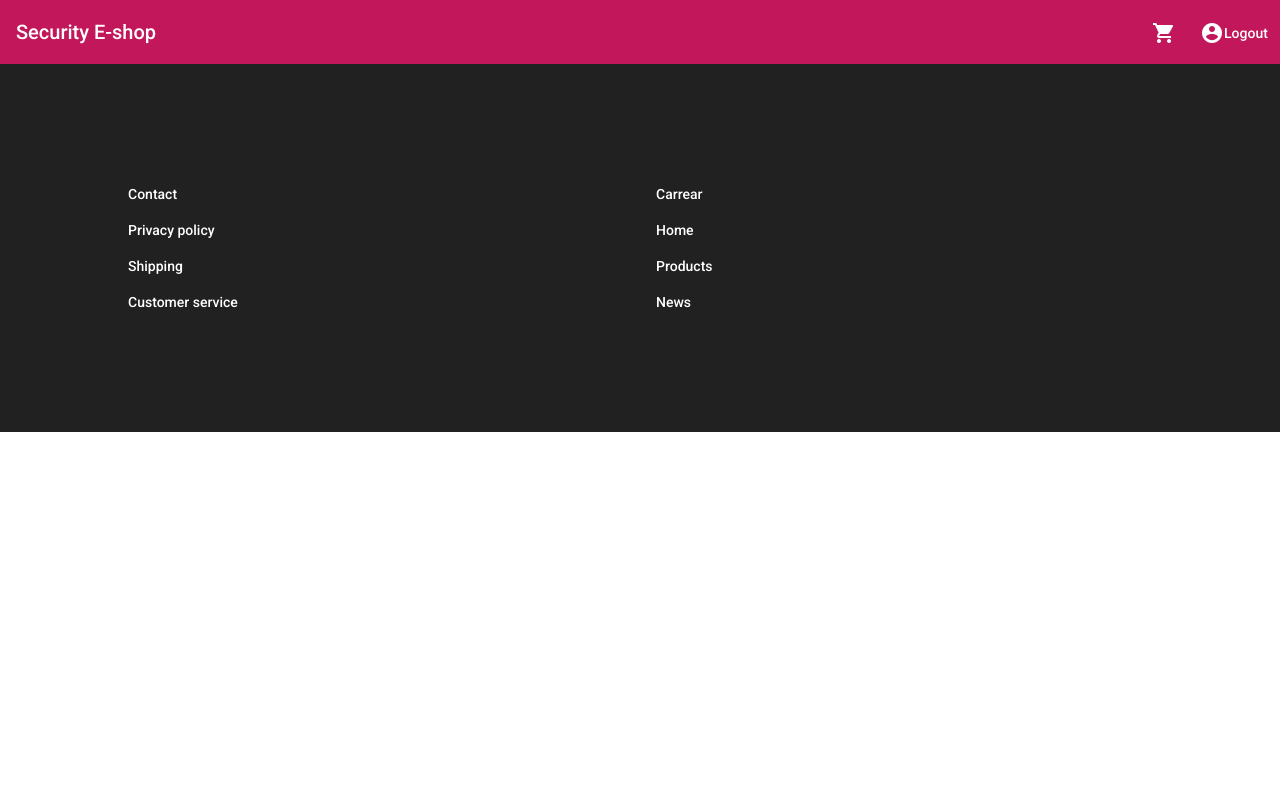
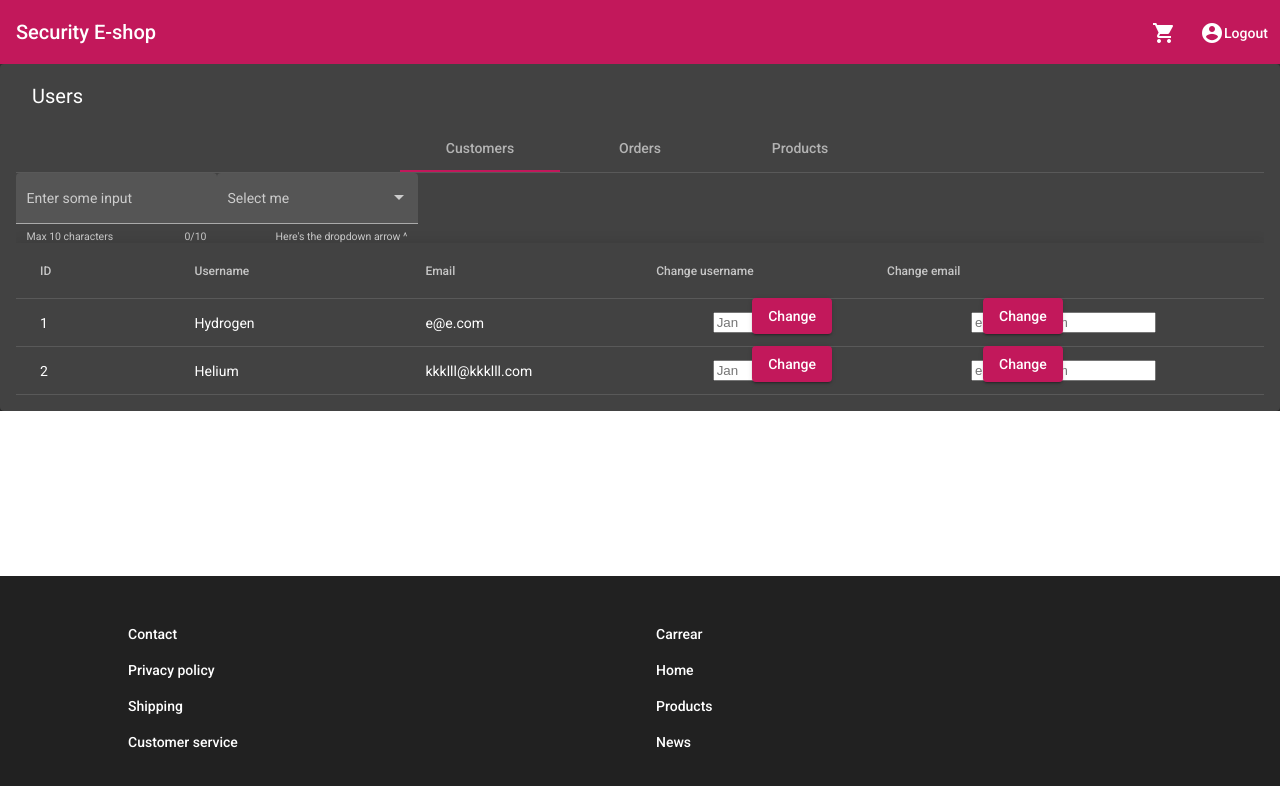
Before and after one commit to jperdek/security-eshop, an Angular app: page /manage in a window 1280 px wide. Before the commit this address led to /. Shown: the top 786 px of the page. Built offline with nearby package versions, Linux system fonts and the light colour scheme; sample sign-in values are in the browser's storage.

Commit message:
Prepare management interface + fix layout

```diff
--- a/src/app/app-routing.module.ts
+++ b/src/app/app-routing.module.ts
@@ -9,6 +9,7 @@ import { RegisterComponent } from './register/register.component';
 import { ShoppingCartComponent } from './shopping-cart/shopping-cart.component';
 
 import { AuthGuard } from './auth-guard'
+import { ManageBoardComponent } from './manage-board/manage-board.component';
 
 const routes: Routes = [
   {
@@ -42,6 +43,11 @@ const routes: Routes = [
     path: 'completed',
     component: OrderCompletedComponent,
     canActivate: [AuthGuard]
+  },
+  {
+    path: 'manage',
+    component: ManageBoardComponent,
+    canActivate: [AuthGuard]
   }
 ];
 
--- a/src/app/app.component.css
+++ b/src/app/app.component.css
@@ -1,4 +1,16 @@
 
 .new {
-    display: block;
+    grid-area: content;
 }
+
+.cover {
+    position: relative;
+    grid-area: footer;
+}
+
+.whole-content {
+    display: grid;
+    grid-template-areas: "content" "footer";
+    grid-template-rows: auto 10rem;
+    min-height: 100vh;
+}
--- a/src/app/app.component.html
+++ b/src/app/app.component.html
@@ -1,10 +1,9 @@
-<div>
+<div class="whole-content">
 
   <app-navigation></app-navigation>
 
   <!--<app-login></app-login>-->
+  <div class="cover">
+    <app-footer class="new"></app-footer>
+  </div>
 </div>
-
-
-
-<app-footer class="new"></app-footer>
--- a/src/app/app.module.ts
+++ b/src/app/app.module.ts
@@ -32,6 +32,7 @@ import { WorkspaceComponent } from './workspace/workspace.component';
 
 import { AuthGuard } from './auth-guard';
 import { AuthService } from './auth-service';
+import { ManageBoardComponent } from './manage-board/manage-board.component';
 
 @NgModule({
   declarations: [
@@ -50,6 +51,7 @@ import { AuthService } from './auth-service';
     UserCreatedComponent,
     OrderCompletedComponent,
     WorkspaceComponent,
+    ManageBoardComponent,
 
   ],
   imports: [
--- a/src/app/footer/footer.component.css
+++ b/src/app/footer/footer.component.css
@@ -1,3 +1,6 @@
 .height-toolbar {
     padding: 7rem;
+    position: absolute;
+    bottom: 0;
+    left: 0;
 }
--- /dev/null
+++ b/src/app/manage-board/manage-board.component.css
@@ -0,0 +1,47 @@
+table {
+    width: 100%;
+}
+
+.user-table {
+    font-size: 15px;
+}
+
+.mat-column-id {
+    width: 75px;
+}
+
+.mat-column-username {
+    width: 8rem;
+}
+
+.mat-column-email {
+    width: 8rem;
+}
+
+.mat-column-change-username {
+    width: 8rem;
+}
+
+.mat-column-change-email {
+    width: 8rem;
+}
+
+.input-change-style {
+    width: 5rem;
+    padding-right: 2rem;
+}
+
+.center-cell {
+    display: flex;
+    justify-self: center;
+}
+
+.make-relative {
+    position: relative;
+}
+
+.move-under-input {
+    position: absolute;
+    left: 6rem;
+    bottom: 0.75rem;
+}
--- /dev/null
+++ b/src/app/manage-board/manage-board.component.html
@@ -0,0 +1,76 @@
+<mat-card >
+    <mat-card-header class="header-card">
+        <mat-card-title class="mat-headline title">Users</mat-card-title>
+    </mat-card-header>
+    <mat-tab-group mat-align-tabs="center">
+        <mat-tab label="Customers" fxLayout="row" fxFill>
+
+            <div class="example-container">
+                <mat-form-field hintLabel="Max 10 characters" appearance="fill">
+                    <mat-label>Enter some input</mat-label>
+                    <input matInput #input maxlength="10" placeholder="Ex. Nougat">
+                    <mat-hint align="end">{{input.value?.length || 0}}/10</mat-hint>
+                </mat-form-field>
+
+                <mat-form-field appearance="fill">
+                    <mat-label>Select me</mat-label>
+                    <mat-select>
+                    <mat-option value="option">Option</mat-option>
+                    </mat-select>
+                    <mat-hint align="end">Here's the dropdown arrow ^</mat-hint>
+                </mat-form-field>
+            </div>
+            <table mat-table [dataSource]="dataSource" class="mat-elevation-z8 user-table">
+                <!-- Position Column -->
+                <ng-container matColumnDef="id" >
+                    <th mat-header-cell *matHeaderCellDef> ID </th>
+                    <td mat-cell *matCellDef="let element"> {{element.id}} </td>
+                </ng-container>
+
+                <!-- Name Column -->
+                <ng-container matColumnDef="username" >
+                    <th mat-header-cell *matHeaderCellDef> Username </th>
+                    <td mat-cell *matCellDef="let element"> {{element.username}} </td>
+                </ng-container>
+
+                <!-- Weight Column -->
+                <ng-container matColumnDef="email">
+                    <th mat-header-cell *matHeaderCellDef> Email </th>
+                    <td mat-cell *matCellDef="let element"> {{element.email}} </td>
+                </ng-container>
+
+                <!-- Symbol Column -->
+                <ng-container matColumnDef="change-username">
+                    <th mat-header-cell *matHeaderCellDef> Change username </th>
+                    <td mat-cell *matCellDef="let element" class="make-relative">
+                        <div class="center-cell">
+                            <input type="text" placeholder="Jan" class="input-change-style" />
+                        </div>
+                        <button mat-raised-button (click)="changeUsername()" color="primary" class="move-under-input">Change</button>
+                    </td>
+                </ng-container>
+
+                <!-- Symbol Column -->
+                <ng-container matColumnDef="change-email" >
+                    <th mat-header-cell *matHeaderCellDef> Change email </th>
+                    <td mat-cell *matCellDef="let element" class="make-relative">
+                        <div class="center-cell ">
+                            <input type="text" placeholder="email@em.com"/>
+                        </div>
+                        <button mat-raised-button (click)="changeEmail()" color="primary" class="move-under-input">Change</button>
+                    </td>
+                </ng-container>
+
+                <tr mat-header-row *matHeaderRowDef="displayedColumns"></tr>
+                <tr mat-row *matRowDef="let row; columns: displayedColumns;"></tr>
+            </table>
+
+        </mat-tab>
+        <mat-tab label="Orders" fxLayout="column" fxFill>
+
+        </mat-tab>
+        <mat-tab label="Products">
+
+        </mat-tab>
+    </mat-tab-group>
+</mat-card>
--- /dev/null
+++ b/src/app/manage-board/manage-board.component.ts
@@ -0,0 +1,29 @@
+import { Component, OnInit } from '@angular/core';
+
+export interface PeriodicElement {
+  id: number;
+  username: string;
+  email: string;
+}
+
+const ELEMENT_DATA: PeriodicElement[] = [
+  {id: 1, username: 'Hydrogen', email: "e@e.com"},
+  {id: 2, username: 'Helium', email: "kkklll@kkklll.com"},
+];
+
+@Component({
+  selector: 'app-manage-board',
+  templateUrl: './manage-board.component.html',
+  styleUrls: ['./manage-board.component.css']
+})
+export class ManageBoardComponent implements OnInit {
+
+  displayedColumns: string[] = ['id', 'username', 'email', 'change-username', 'change-email'];
+  dataSource = ELEMENT_DATA;
+
+  constructor() { }
+
+  ngOnInit(): void {
+  }
+
+}
--- a/src/app/navigation/navigation.component.html
+++ b/src/app/navigation/navigation.component.html
@@ -65,7 +65,7 @@
 </mat-toolbar> -->
 
 
-<div>
+<div >
     <mat-toolbar color="primary">
         <mat-toolbar-row>
             <button mat-icon-button (click)="sidenav.toggle()" fxShow="true" fxHide.gt-sm>
@@ -126,8 +126,8 @@
 
             </mat-nav-list>
         </mat-sidenav>
-        <mat-sidenav-content fxFlexFill>
-            <router-outlet></router-outlet>
+        <mat-sidenav-content fxFlexFill class="whole-panel">
+            <router-outlet ></router-outlet>
 
         </mat-sidenav-content>
     </mat-sidenav-container>
```
Also changed, not shown: src/app/material/material.module.ts (+6 -2 lines), src/app/navigation/navigation.component.css (line endings or trailing spaces), 1 other file (tests, documents, lock files or other folders).
